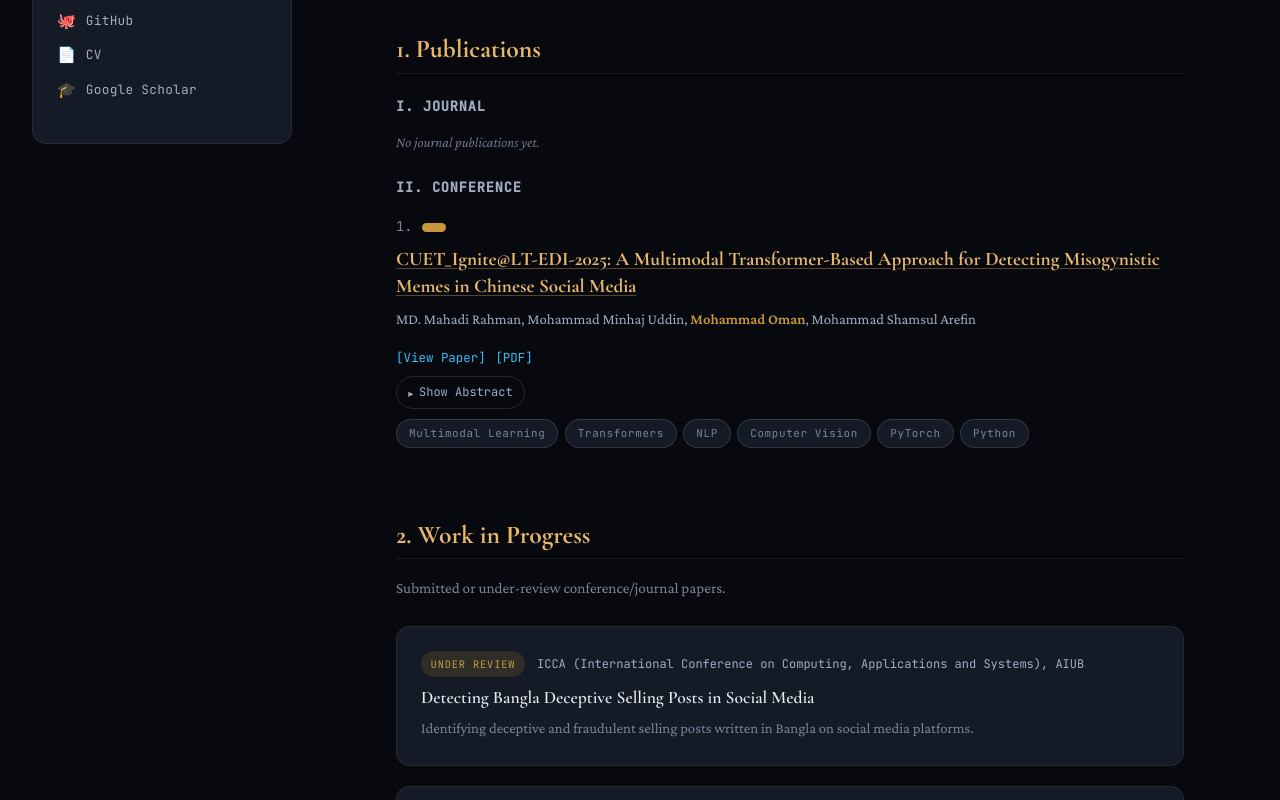
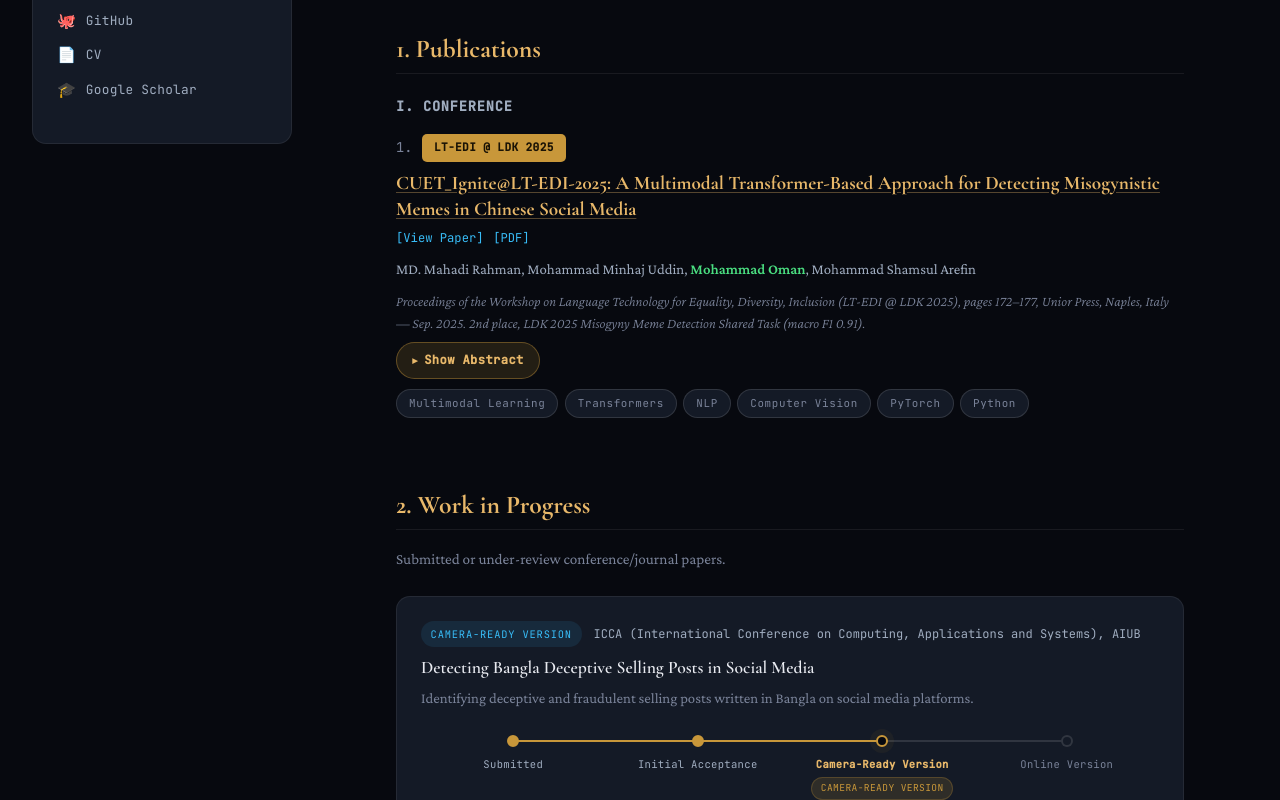
Before and after one commit to mdoman765/oman-portfolio, an Angular app: page /projects in a window 1280 px wide. Shown: the part 620-1420 px from the top of the page. Built offline with nearby package versions, Linux system fonts and the light colour scheme; a web font is replaced by a local one.

Commit message:
time line added

```diff
--- a/src/app/components/projects/projects.css
+++ b/src/app/components/projects/projects.css
@@ -77,6 +77,10 @@
 }
 
 /* Title acts as the primary link — no separate button needed */
+.pub-title-row {
+  display: flex; align-items: baseline; flex-wrap: wrap;
+  column-gap: 0.75rem; row-gap: 0.3rem;
+}
 .pub-title {
   font-family: var(--ff-display); font-size: 1.2rem; font-weight: 700;
   color: var(--gold-lt); line-height: 1.4;
@@ -86,29 +90,31 @@
 }
 .pub-title:hover { color: #fff; text-decoration-color: var(--gold-lt); }
 
+.pub-title-links { font-family: var(--ff-mono); font-size: 0.76rem; display: inline-flex; gap: 0.6rem; flex-wrap: wrap; white-space: nowrap; }
+.pub-title-links a { color: var(--cyan); transition: color 0.2s; }
+.pub-title-links a:hover { color: #fff; text-decoration: underline; }
+
 .pub-authors { font-size: 0.92rem; color: var(--muted2); }
-.pub-author.is-self { color: var(--gold); font-weight: 700; }
+.pub-author.is-self { color: #4ade80; font-weight: 700; }
 
 .pub-cite {
   font-style: italic; font-size: 0.88rem; color: var(--muted); line-height: 1.6;
 }
-
-.pub-links { font-family: var(--ff-mono); font-size: 0.78rem; display: flex; gap: 0.6rem; flex-wrap: wrap; }
-.pub-links a { color: var(--cyan); transition: color 0.2s; }
-.pub-links a:hover { color: #fff; text-decoration: underline; }
 
 /* Collapsible abstract */
 .pub-abstract { font-size: 0.88rem; }
 .pub-abstract summary {
   cursor: pointer;
   list-style: none;
-  display: inline-flex; align-items: center; gap: 0.35rem;
-  font-family: var(--ff-mono); font-size: 0.75rem;
-  color: var(--muted2);
-  padding: 0.3rem 0.7rem;
-  border: 1px solid var(--border2); border-radius: 999px;
+  display: inline-flex; align-items: center; gap: 0.4rem;
+  font-family: var(--ff-mono); font-size: 0.76rem; font-weight: 700;
+  letter-spacing: 0.03em;
+  color: var(--gold-lt);
+  padding: 0.45rem 0.95rem;
+  border: 1px solid rgba(200,151,58,0.4); border-radius: 999px;
+  background: var(--gold-dim);
   width: fit-content;
-  transition: border-color 0.2s, color 0.2s;
+  transition: border-color 0.2s, color 0.2s, background 0.2s, transform 0.15s;
 }
 .pub-abstract summary::-webkit-details-marker { display: none; }
 .pub-abstract summary::before {
@@ -116,7 +122,7 @@
   transition: transform 0.2s var(--ease);
 }
 .pub-abstract[open] summary::before { transform: rotate(90deg); }
-.pub-abstract summary:hover { border-color: var(--gold); color: var(--gold-lt); }
+.pub-abstract summary:hover { border-color: var(--gold); color: #fff; background: rgba(200,151,58,0.28); transform: translateY(-1px); }
 .pub-abstract p {
   margin-top: 0.75rem; color: var(--muted); line-height: 1.85; text-align: justify;
 }
@@ -126,3 +132,63 @@
 }
 
 .pub-item .tech-stack { display: flex; flex-wrap: wrap; gap: 0.4rem; margin-top: 0.15rem; }
+
+/* ---------- Work-in-progress publication timeline ---------- */
+.pub-timeline {
+  display: flex; align-items: flex-start;
+  list-style: none; margin-top: 1.25rem; padding-top: 0.25rem;
+}
+.pt-step {
+  position: relative;
+  flex: 1;
+  display: flex; flex-direction: column; align-items: center;
+  text-align: center;
+  padding-top: 0; /* dot sits at top */
+}
+/* connecting line, drawn through every step except the first */
+.pt-step:not(:first-child)::before {
+  content: '';
+  position: absolute;
+  top: 5px; left: -50%; width: 100%; height: 2px;
+  background: var(--border2); z-index: 0;
+}
+.pt-step.done:not(:first-child)::before,
+.pt-step.current:not(:first-child)::before { background: var(--gold); }
+
+.pt-dot {
+  position: relative; z-index: 1;
+  width: 12px; height: 12px; border-radius: 50%;
+  background: var(--surface); border: 2px solid var(--border2);
+  margin-bottom: 0.6rem;
+  transition: background 0.25s, border-color 0.25s, box-shadow 0.25s;
+}
+.pt-step.done .pt-dot { background: var(--gold); border-color: var(--gold); }
+.pt-step.current .pt-dot {
+  background: var(--bg); border-color: var(--gold);
+  box-shadow: 0 0 0 3px rgba(200,151,58,0.18);
+  animation: pt-pulse 2s infinite;
+}
+@keyframes pt-pulse {
+  0%, 100% { box-shadow: 0 0 0 3px rgba(200,151,58,0.18); }
+  50%      { box-shadow: 0 0 0 6px rgba(200,151,58,0.06); }
+}
+
+.pt-label {
+  font-family: var(--ff-mono); font-size: 0.66rem; letter-spacing: 0.03em;
+  color: var(--muted); line-height: 1.4; padding: 0 0.25rem;
+}
+.pt-step.done .pt-label   { color: var(--muted2); }
+.pt-step.current .pt-label { color: var(--gold-lt); font-weight: 600; }
+
+.pt-current-tag {
+  margin-top: 0.35rem;
+  font-family: var(--ff-mono); font-size: 0.6rem; letter-spacing: 0.04em;
+  text-transform: uppercase; color: var(--gold);
+  background: var(--gold-dim); border: 1px solid rgba(200,151,58,0.25);
+  border-radius: 999px; padding: 0.12rem 0.55rem;
+}
+
+@media (max-width: 600px) {
+  .pt-label { font-size: 0.58rem; }
+  .pt-current-tag { font-size: 0.55rem; padding: 0.1rem 0.4rem; }
+}
--- a/src/app/components/projects/projects.html
+++ b/src/app/components/projects/projects.html
@@ -23,7 +23,15 @@
           <span class="pub-pill">{{ p.pillLabel }}</span>
         </div>
 
-        <a class="pub-title" [href]="p.paperUrl" target="_blank" rel="noopener noreferrer">{{ p.title }}</a>
+        <div class="pub-title-row">
+          <a class="pub-title" [href]="p.paperUrl" target="_blank" rel="noopener noreferrer">{{ p.title }}</a>
+          <span class="pub-title-links">
+            @if (p.paperUrl) { <a [href]="p.paperUrl" target="_blank" rel="noopener noreferrer">[View Paper]</a> }
+            @if (p.pdfUrl) { <a [href]="p.pdfUrl" target="_blank" rel="noopener noreferrer">[PDF]</a> }
+            @if (p.doiUrl) { <a [href]="p.doiUrl" target="_blank" rel="noopener noreferrer">[DOI]</a> }
+            @if (p.publisherUrl) { <a [href]="p.publisherUrl" target="_blank" rel="noopener noreferrer">[Publisher]</a> }
+          </span>
+        </div>
 
         <p class="pub-authors">
           @for (a of p.authors; track a.name; let last = $last) {
@@ -32,13 +40,6 @@
         </p>
 
         <p class="pub-cite">{{ p.venueLine }}</p>
-
-        <p class="pub-links">
-          @if (p.paperUrl) { <a [href]="p.paperUrl" target="_blank" rel="noopener noreferrer">[View Paper]</a> }
-          @if (p.pdfUrl) { <a [href]="p.pdfUrl" target="_blank" rel="noopener noreferrer">[PDF]</a> }
-          @if (p.doiUrl) { <a [href]="p.doiUrl" target="_blank" rel="noopener noreferrer">[DOI]</a> }
-          @if (p.publisherUrl) { <a [href]="p.publisherUrl" target="_blank" rel="noopener noreferrer">[Publisher]</a> }
-        </p>
 
         <details class="pub-abstract">
           <summary>Show Abstract</summary>
@@ -55,7 +56,7 @@
       </article>
     </ng-template>
 
-    <h3 class="sub-title">i. Journal</h3>
+    <!-- <h3 class="sub-title">i. Journal</h3>
     @if (journals.length === 0) {
       <p class="empty-note">No journal publications yet.</p>
     } @else {
@@ -64,9 +65,9 @@
           <ng-container [ngTemplateOutlet]="pubCard" [ngTemplateOutletContext]="{ $implicit: p, index: idx }"></ng-container>
         }
       </div>
-    }
+    } -->
 
-    <h3 class="sub-title">ii. Conference</h3>
+    <h3 class="sub-title">i. Conference</h3>
     @if (conferences.length === 0) {
       <p class="empty-note">No conference publications yet.</p>
     } @else {
@@ -90,6 +91,21 @@
           </div>
           <h3 class="wip-title">{{ w.title }}</h3>
           <p class="wip-desc">{{ w.desc }}</p>
+
+          <ol class="pub-timeline">
+            @for (stage of pubStages; track stage; let si = $index) {
+              <li class="pt-step"
+                  [class.done]="si < w.stageIndex"
+                  [class.current]="si === w.stageIndex"
+                  [class.upcoming]="si > w.stageIndex">
+                <span class="pt-dot" aria-hidden="true"></span>
+                <span class="pt-label">{{ stage }}</span>
+                @if (si === w.stageIndex) {
+                  <span class="pt-current-tag">{{ w.status }}</span>
+                }
+              </li>
+            }
+          </ol>
         </div>
       }
     </div>
--- a/src/app/components/projects/projects.ts
+++ b/src/app/components/projects/projects.ts
@@ -7,16 +7,12 @@ export interface PubAuthor {
 }
 
 export interface Publication {
+  pillLabel: string;       // short colored badge, e.g. "LT-EDI @ LDK 2025"
   title: string;
   authors: PubAuthor[];
-  venueShort: string;      // compact venue label, e.g. "LT-EDI @ LDK 2025 · ACL Anthology"
-  year: number;
-  status: 'Published' | 'Accepted' | 'Under Review';
-  pages?: string;
-  publisher?: string;
+  venueLine: string;       // full italic citation line, e.g. "Workshop on ..., pages 172–177, 2025"
   abstract: string;        // full abstract text
   keywords: string[];
-  stats?: { label: string; sub: string }[];   // compact achievement chips, e.g. { label: '2nd Place', sub: 'LDK 2025 Shared Task' }
   paperUrl?: string;       // landing / "View Paper" page
   pdfUrl?: string;         // direct PDF
   doiUrl?: string;
@@ -43,6 +39,7 @@ export class Projects {
   // Publications -> ii. Conference
   conferences: Publication[] = [
     {
+      pillLabel: 'LT-EDI @ LDK 2025',
       title: 'CUET_Ignite@LT-EDI-2025: A Multimodal Transformer-Based Approach for Detecting Misogynistic Memes in Chinese Social Media',
       authors: [
         { name: 'MD. Mahadi Rahman' },
@@ -50,41 +47,40 @@ export class Projects {
         { name: 'Mohammad Oman', self: true },
         { name: 'Mohammad Shamsul Arefin' },
       ],
-      venueShort: 'LT-EDI @ LDK 2025 · ACL Anthology',
-      year: 2025,
-      status: 'Published',
-      pages: '172–177',
-      publisher: 'Unior Press, Naples, Italy',
+      venueLine: 'Proceedings of the Workshop on Language Technology for Equality, Diversity, Inclusion (LT-EDI @ LDK 2025), pages 172–177, Unior Press, Naples, Italy — Sep. 2025. 2nd place, LDK 2025 Misogyny Meme Detection Shared Task (macro F1 0.91).',
       abstract: 'Misogynistic content in memes on social media platforms poses a significant challenge for content moderation, particularly in languages like Chinese, where cultural nuances and multimodal elements complicate detection. Addressing this issue is critical for creating safer online environments. A shared task on multimodal misogyny identification in Chinese memes, organized by LT-EDI@LDK 2025, provided a curated dataset for this purpose. Since memes mix pictures and words, we used two tools: ResNet-50 to understand the images and Chinese RoBERTa to make sense of the text. The dataset consisted of Chinese social media memes annotated with binary labels (Misogynistic and Non-Misogynistic), capturing explicit misogyny, implicit biases, and stereotypes. Our experiments demonstrated that ResNet-50 combined with Chinese RoBERTa achieved a macro F1 score of 0.91, placing second in the competition and underscoring its effectiveness in handling the complex interplay of text and visuals in Chinese memes. This research advances multimodal misogyny detection and contributes to natural language and vision processing for low-resource languages, particularly in combating gender-based abuse online.',
       keywords: ['Multimodal Learning', 'Transformers', 'NLP', 'Computer Vision', 'PyTorch', 'Python'],
-      stats: [
-        { label: '2nd Place', sub: 'LDK 2025 Shared Task' },
-
-      ],
       paperUrl: 'https://aclanthology.org/2025.ltedi-1.28/',
       pdfUrl: 'https://aclanthology.org/2025.ltedi-1.28.pdf',
     }
   ];
 
+  // Timeline stages every submitted paper moves through
+  pubStages = ['Submitted', 'Initial Acceptance', 'Camera-Ready Version', 'Online Version'];
+
   // Work in Progress -> submitted / under review
+  // stageIndex reflects the paper's current position on pubStages, based on
+  // the actual status recorded for each paper (no dates available yet).
   workInProgress = [
-
     {
       title: 'Detecting Bangla Deceptive Selling Posts in Social Media',
       venue: 'ICCA (International Conference on Computing, Applications and Systems), AIUB',
-      status: 'Under Review',
+      status: 'Camera-Ready Version',
+      stageIndex: 2,
       desc: 'Identifying deceptive and fraudulent selling posts written in Bangla on social media platforms.',
     },
     {
       title: 'Impact of Transmitter–Receiver and Subject Configuration on Wi-Fi CSI-Based Contactless Vital Sign Monitoring',
       venue: 'COMPASS, University of Dhaka (DU)',
       status: 'Under Review',
+      stageIndex: 0,
       desc: 'Studies how transmitter–receiver placement and subject positioning affect the accuracy of Wi-Fi CSI-based contactless vital sign monitoring.',
     },
     {
       title: 'Bangla Question Generation with Relevancy and Grammatical Correctness Using Transformer Models',
       venue: 'ICCA (International Conference on Computing, Applications and Systems)',
       status: 'Under Review',
+      stageIndex: 0,
       desc: 'A transformer-based approach for generating relevant and grammatically correct questions in Bangla.',
     }
   ];
```
